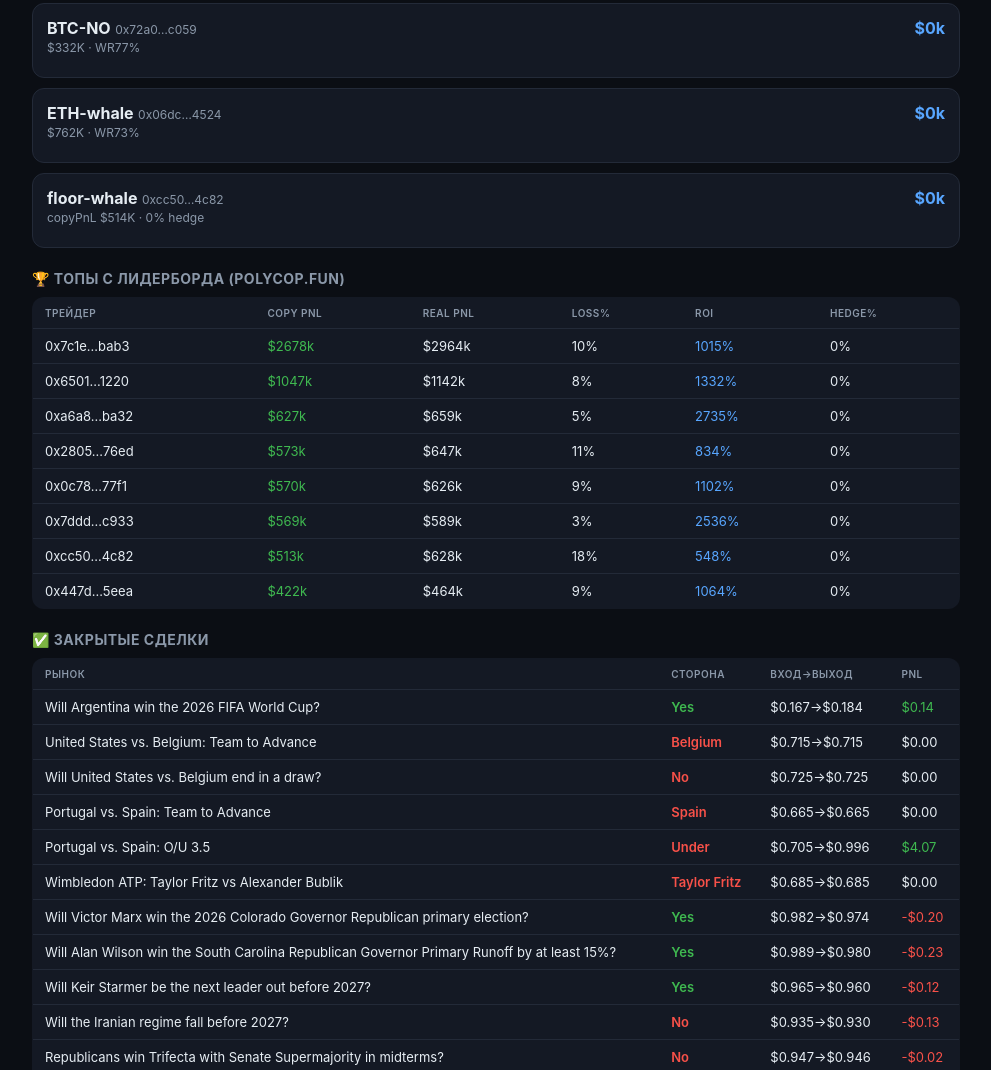
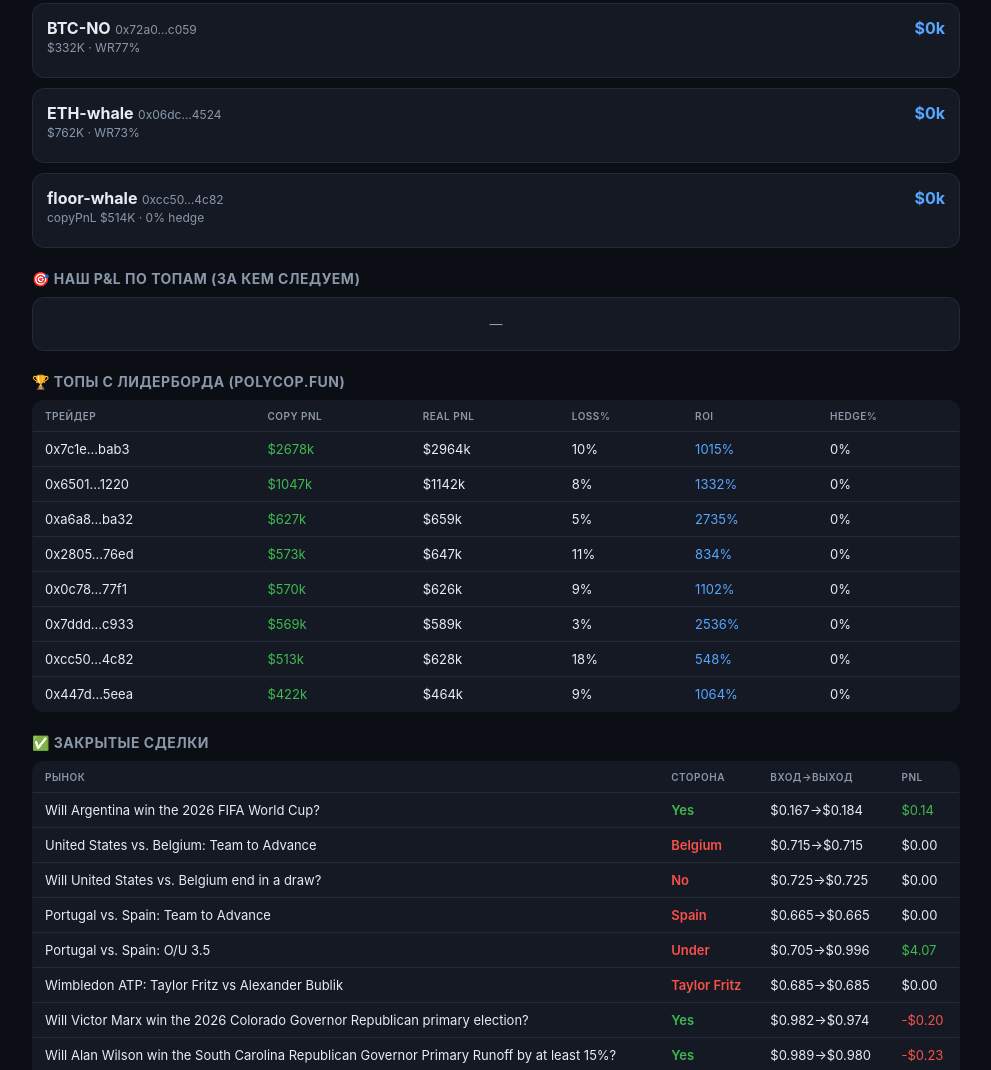
Before and after one commit to dmitriypavlov1609-code/polymarket-paper, a website: page index.html in a window 1280 px wide. Shown: the part 887-1957 px from the top of the page, without its empty margins (144-1135 px from the left). Drawn offline with Linux system fonts and the light colour scheme; no server answers.

Commit message:
дашборд: секция P&L по топам за которыми следуем

```diff
--- a/index.html
+++ b/index.html
@@ -60,6 +60,9 @@
 
   <h2>🐋 Наши киты <span class="live">live</span></h2>
   <div class="grid2" id="whales"></div>
+
+  <h2>🎯 Наш P&L по топам (за кем следуем)</h2>
+  <div id="topstats"></div>
 
   <h2>🏆 Топы с лидерборда (polycop.fun)</h2>
   <div id="tops"></div>
@@ -159,6 +162,9 @@ function renderStatic(){
   $("s_week").innerHTML='<span class="'+cls(st.week)+'">'+money(st.week||0)+'</span>';
   $("s_month").innerHTML='<span class="'+cls(st.month)+'">'+money(st.month||0)+'</span>';
   $("s_trades").textContent=st.trades||0;$("s_wr").textContent=(st.winrate||0)+"%";
+  if((s.topStats||[]).length){let h='<table><tr><th>Топ</th><th>Наш итог</th><th>Реализ.</th><th>Открыто</th><th>Позиций</th><th>W/L</th></tr>';
+    for(const t of s.topStats)h+='<tr><td>'+(t.label||'top')+' <span class="acc">'+(t.addr||'')+'</span></td><td class="'+cls(t.total)+'">'+money(t.total)+'</td><td class="'+cls(t.realized)+'">'+money(t.realized)+'</td><td class="'+cls(t.unreal)+'">'+money(t.unreal)+' ('+t.open+')</td><td>'+(t.open+t.closed)+'</td><td>'+t.wins+'/'+t.losses+'</td></tr>';
+    $("topstats").innerHTML=h+'</table>';}else $("topstats").innerHTML='<div class="empty">—</div>';
   if((s.tops||[]).length){let h='<table><tr><th>Трейдер</th><th>Copy PnL</th><th>Real PnL</th><th>Loss%</th><th>ROI</th><th>Hedge%</th></tr>';
     for(const t of s.tops)h+='<tr><td>'+t.addr+'</td><td class="grn">$'+t.copyPnl+'k</td><td>$'+t.realPnl+'k</td><td>'+t.loss+'%</td><td class="acc">'+(t.roi!=null?t.roi+'%':'—')+'</td><td>'+t.hedged+'%</td></tr>';
     $("tops").innerHTML=h+'</table>';}else $("tops").innerHTML='<div class="empty">—</div>';
```
